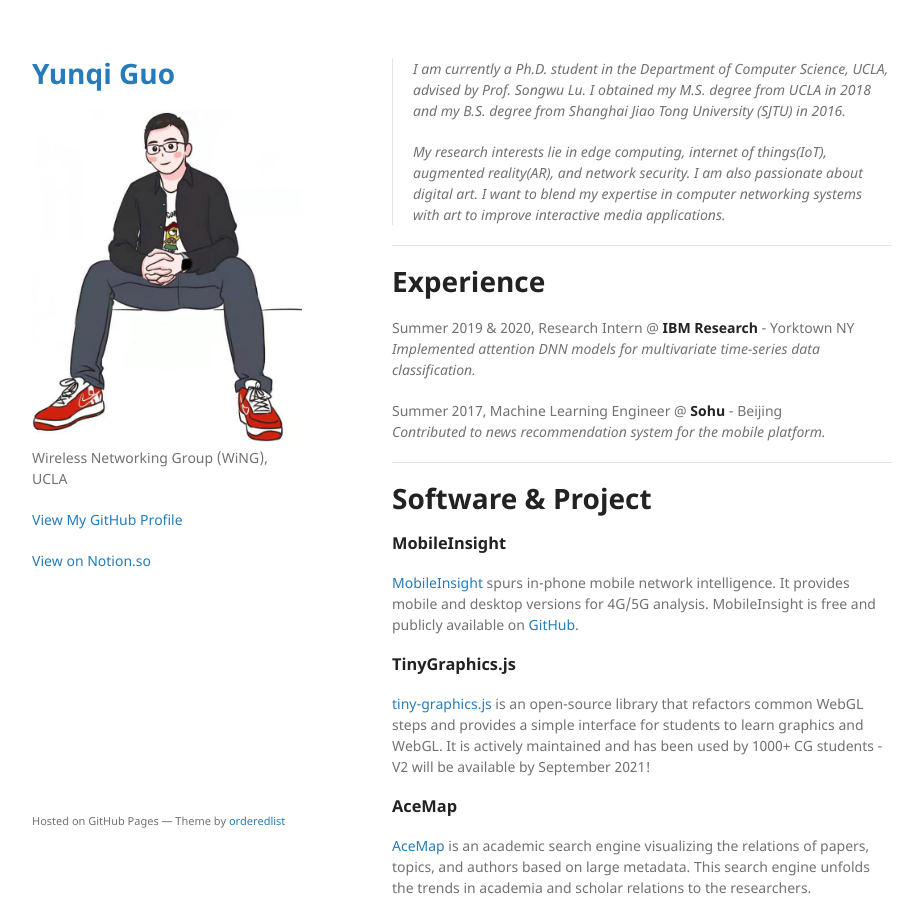
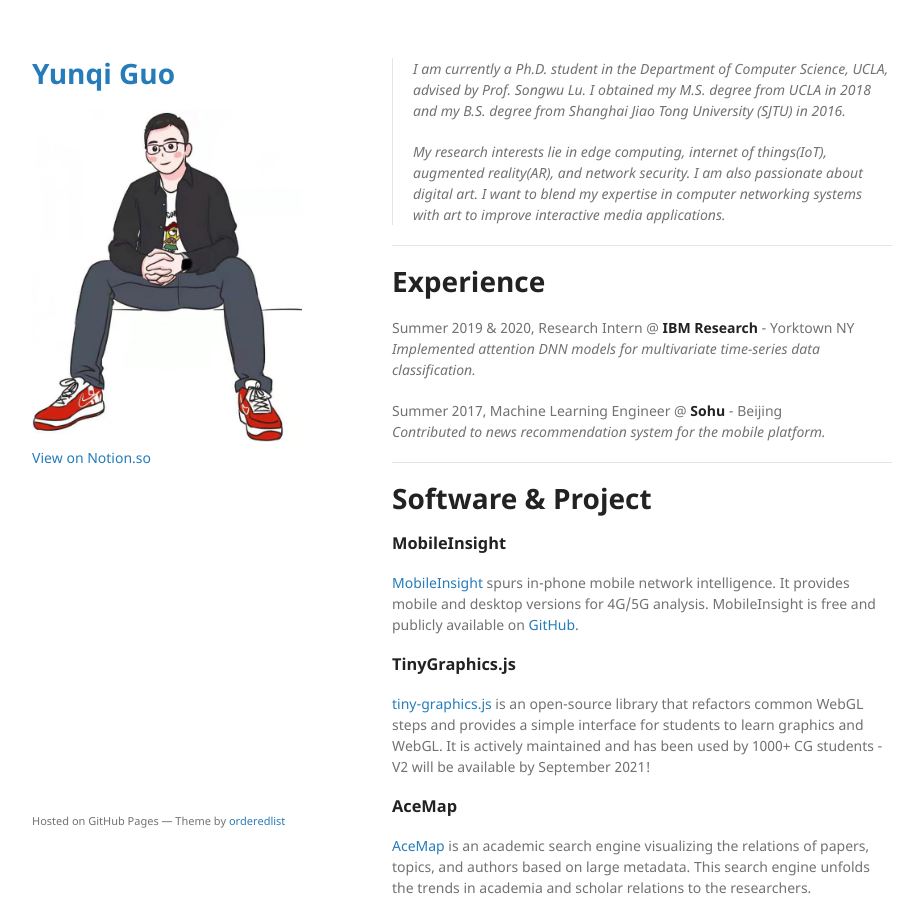
Before and after one commit to YunqiG/YunqiG.github.io, a Jekyll site: the page built from index.md, in a window 1280 px wide and 900 px high. Shown: the whole window, without its empty margins (178-1101 px from the left). Built offline with Jekyll 4.4.1, drawn with Linux system fonts in a browser that asks for light colours; our own code applies the rules of GitHub Pages for plain Markdown files; the repository's description, which GitHub fills in, is left out.

Commit message:
Update profile

```diff
--- a/_config.yml
+++ b/_config.yml
@@ -1,6 +1,6 @@
 title: Yunqi Guo
 logo: /assets/img/yq.jpeg
-description: Wireless Networking Group (WiNG), UCLA
+description:
 show_downloads: false
 google_analytics:
 theme: jekyll-theme-minimal
--- a/_layouts/default.html
+++ b/_layouts/default.html
@@ -21,15 +21,15 @@
         <img src="{{site.logo | relative_url}}" alt="Logo" />
         {% endif %}
 
-        <p>{{ site.description | default: site.github.project_tagline }}</p>
+<!--        <p>{{ site.description | default: site.github.project_tagline }}</p>-->
 
         <!--        {% if site.github.is_project_page %}-->
         <!--        <p class="view"><a href="{{ site.github.repository_url }}">View the Project on GitHub <small>{{ site.github.repository_nwo }}</small></a></p>-->
         <!--        {% endif %}-->
 
-                {% if site.github.is_user_page %}
-                <p class="view"><a href="{{ site.github.owner_url }}">View My GitHub Profile</a></p>
-                {% endif %}
+<!--                {% if site.github.is_user_page %}-->
+<!--                <p class="view"><a href="{{ site.github.owner_url }}">View My GitHub Profile</a></p>-->
+<!--                {% endif %}-->
 
         <p class="view"><a href="https://yqg.notion.site/Yunqi-Guo-98c0436be82d4d8fae7260fb531b71e1">View on Notion.so</a></p>
 
```
